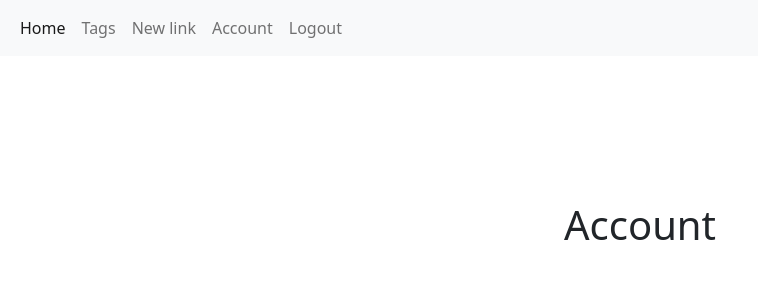
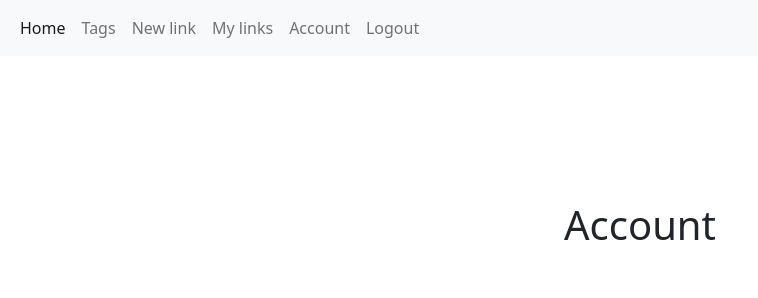
Before and after one commit to jonathan-santos/links-webapp, a Flask app: page /account/ in a window 1280 px wide. Shown: the top 298 px of the page, without its empty margins (0-758 px from the left). Run offline with Flask 2, Linux system fonts and the light colour scheme; a user stored in the database is signed in; a database or web service that is not in the repository returns one stand-in record (values such as "Sample title"); some libraries are stand-ins or nearby versions.

Commit message:
Add 'my links' link to layout navbar

```diff
--- a/app/templates/layout.html
+++ b/app/templates/layout.html
@@ -34,6 +34,10 @@
           {% if current_user.is_authenticated %}
             <li class="nav-item">
               <a class="nav-link" href="{{ url_for('links.links_new_page') }}">New link</a>
+            </li>
+
+            <li class="nav-item">
+              <a class="nav-link" href="{{ url_for('account.account_links_page') }}">My links</a>
             </li>
 
             <li class="nav-item">
```
